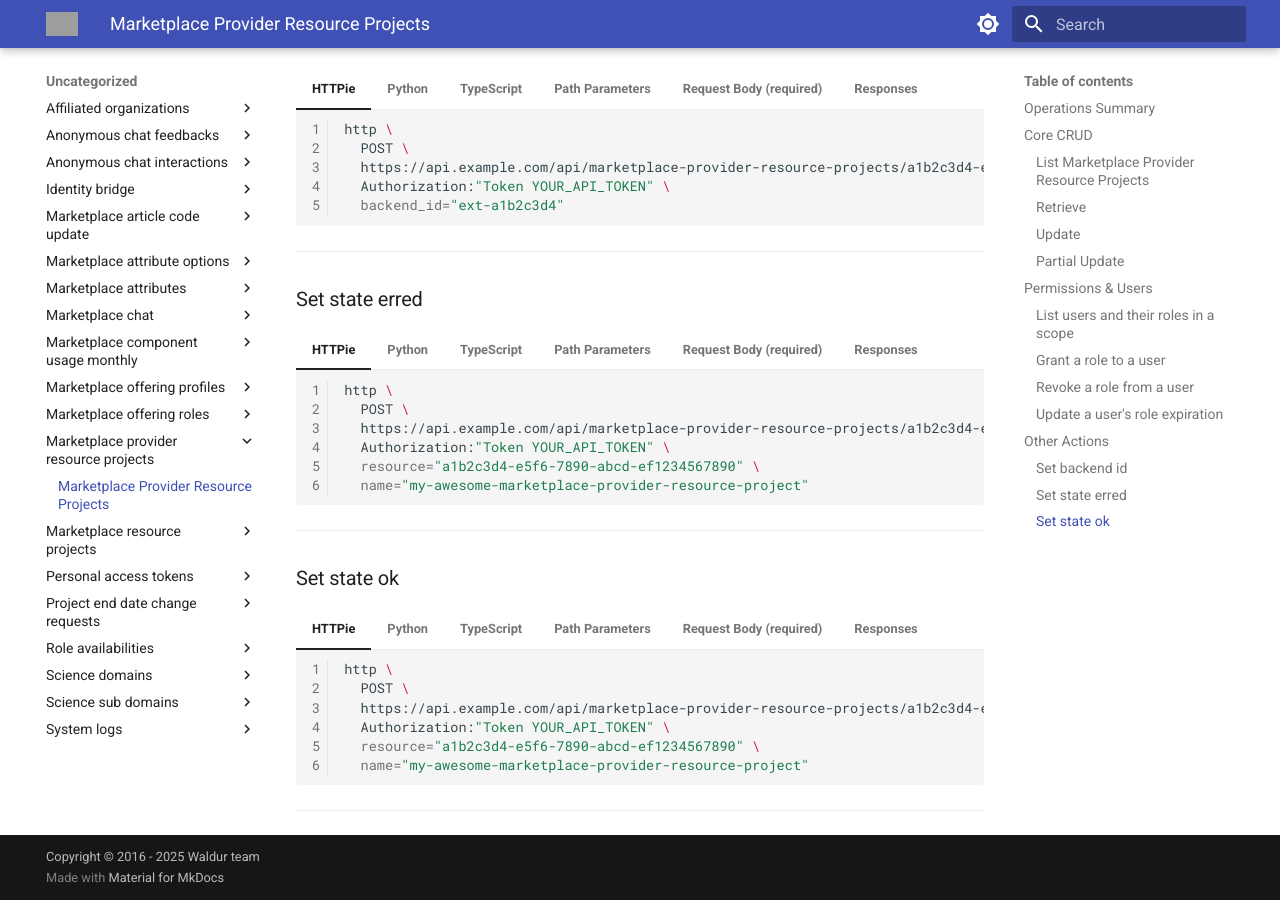
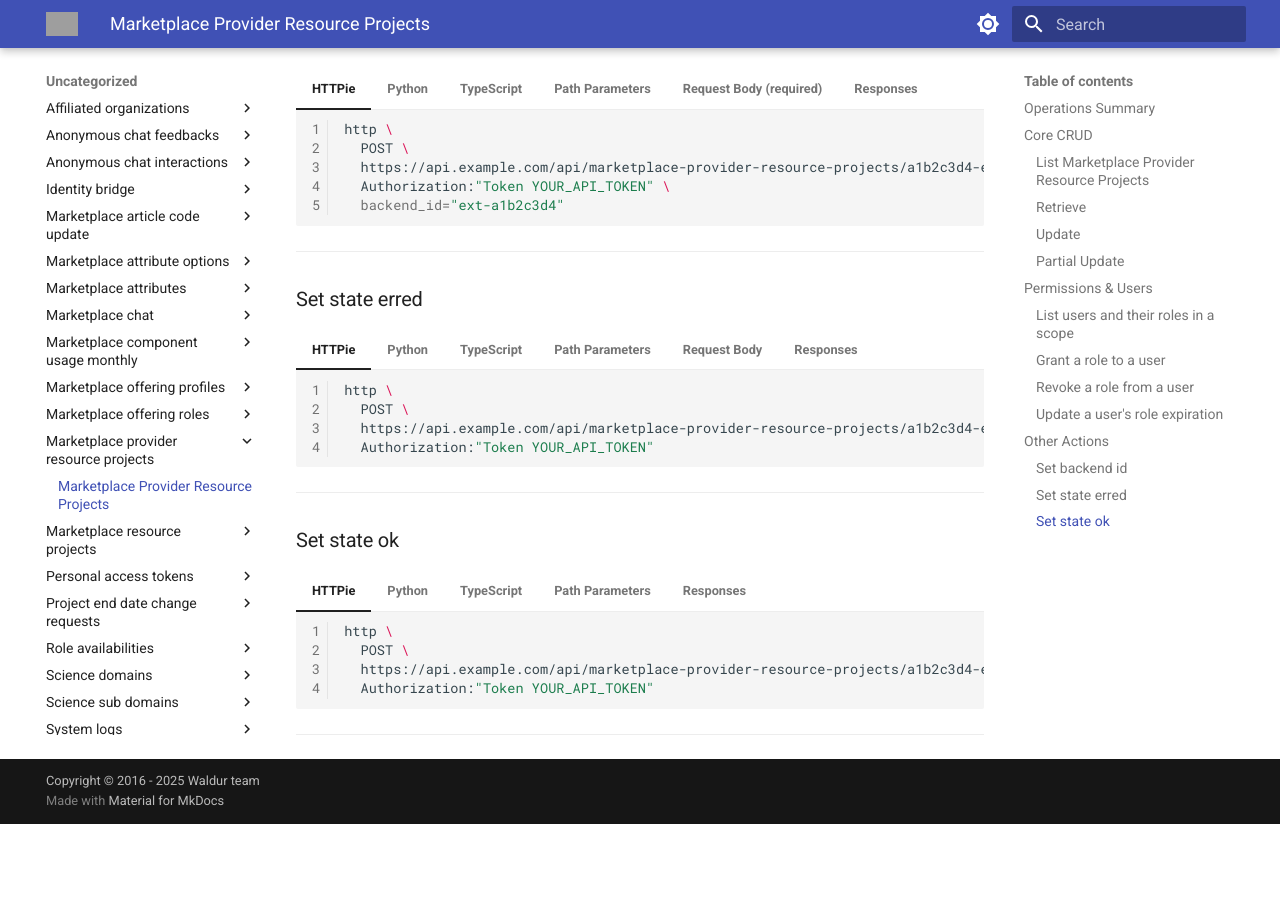
Before and after one commit to waldur/api-docs, an MkDocs documentation site: the page built from docs/uncategorized/marketplace-provider-resource-projects/marketplace-provider-resource-projects.md, in a window 1280 px wide and 900 px high, scrolled down 3814 px. Built offline with MkDocs 1.6.1 and Material for MkDocs 9.7.7, drawn with Linux system fonts in a browser that asks for light colours; the version menu is left out; after the commit the page ends 4638 px from its top, so only the background shows below that; grey boxes are pictures that could not be loaded.

Commit message:
docs: Auto-generate API reference from https://code.opennodecloud.com/waldur/waldur-sdk-docs-generator

````diff
--- a/docs/uncategorized/marketplace-provider-resource-projects/marketplace-provider-resource-projects.md
+++ b/docs/uncategorized/marketplace-provider-resource-projects/marketplace-provider-resource-projects.md
@@ -867,26 +871,21 @@ Updates the expiration time for a user's existing role in the current scope. Thi
     http \
       POST \
       https://api.example.com/api/marketplace-provider-resource-projects/a1b2c3d4-e5f6-7890-abcd-ef1234567890/set_state_erred/ \
-      Authorization:"Token YOUR_API_TOKEN" \
-      resource="a1b2c3d4-e5f6-7890-abcd-ef1234567890" \
-      name="my-awesome-marketplace-provider-resource-project"
+      Authorization:"Token YOUR_API_TOKEN"
     ```
 
 === "Python"
 
     ```python
     from waldur_api_client.client import AuthenticatedClient
-    from waldur_api_client.models.resource_project_request import ResourceProjectRequest # (1)
+    from waldur_api_client.models.resource_project_error_message_request import ResourceProjectErrorMessageRequest # (1)
     from waldur_api_client.api.marketplace_provider_resource_projects import marketplace_provider_resource_projects_set_state_erred # (2)
 
     client = AuthenticatedClient(
         base_url="https://api.example.com", token="YOUR_API_TOKEN"
     )
 
-    body_data = ResourceProjectRequest(
-        resource="a1b2c3d4-e5f6-7890-abcd-ef1234567890",
-        name="my-awesome-marketplace-provider-resource-project"
-    )
+    body_data = ResourceProjectErrorMessageRequest()
     response = marketplace_provider_resource_projects_set_state_erred.sync(
         uuid="a1b2c3d4-e5f6-7890-abcd-ef1234567890",
         client=client,
@@ -910,10 +909,6 @@ Updates the expiration time for a user's existing role in the current scope. Thi
       auth: "Token YOUR_API_TOKEN",
       path: {
         "uuid": "a1b2c3d4-e5f6-7890-abcd-ef1234567890"
-      },
-      body: {
-        "resource": "a1b2c3d4-e5f6-7890-abcd-ef1234567890",
-        "name": "my-awesome-marketplace-provider-resource-project"
       }
     });
       console.log('Success:', response);
@@ -930,14 +925,11 @@ Updates the expiration time for a user's existing role in the current scope. Thi
     | `uuid` | string (uuid) | ✓ |
 
 
-=== "Request Body (required)"
+=== "Request Body"
 
     | Field | Type | Required | Description |
     |---|---|---|---|
-    | `resource` | string (uuid) | ✓ |  |
-    | `name` | string | ✓ |  |
-    | `description` | string |  |  |
-    | `limits` | any |  | Dictionary mapping component types to quota values. Same format as Resource.limits. |
+    | `error_message` | string |  | Free-form description of why the project transitioned to Erred.<br>_Constraints: default: ``_ |
 
 
 === "Responses"
@@ -946,18 +938,7 @@ Updates the expiration time for a user's existing role in the current scope. Thi
 
     | Field | Type | Description |
     |---|---|---|
-    | `uuid` | string (uuid) |  |
-    | `resource` | string (uuid) |  |
-    | `name` | string |  |
-    | `description` | string |  |
-    | `backend_id` | string |  |
-    | `state` | string |  |
-    | `limits` | any | Dictionary mapping component types to quota values. Same format as Resource.limits. |
-    | `current_usages` | any | Dictionary mapping component types to current usage amounts. Populated by backend synchronization. |
-    | `resource_uuid` | string (uuid) |  |
-    | `resource_name` | string |  |
-    | `created` | string (date-time) |  |
-    | `modified` | string (date-time) |  |
+    | `error_message` | string | Free-form description of why the project transitioned to Erred. |
 
 ---
 
@@ -970,38 +951,28 @@ Updates the expiration time for a user's existing role in the current scope. Thi
     http \
       POST \
       https://api.example.com/api/marketplace-provider-resource-projects/a1b2c3d4-e5f6-7890-abcd-ef1234567890/set_state_ok/ \
-      Authorization:"Token YOUR_API_TOKEN" \
-      resource="a1b2c3d4-e5f6-7890-abcd-ef1234567890" \
-      name="my-awesome-marketplace-provider-resource-project"
+      Authorization:"Token YOUR_API_TOKEN"
     ```
 
 === "Python"
 
     ```python
     from waldur_api_client.client import AuthenticatedClient
-    from waldur_api_client.models.resource_project_request import ResourceProjectRequest # (1)
-    from waldur_api_client.api.marketplace_provider_resource_projects import marketplace_provider_resource_projects_set_state_ok # (2)
+    from waldur_api_client.api.marketplace_provider_resource_projects import marketplace_provider_resource_projects_set_state_ok # (1)
 
     client = AuthenticatedClient(
         base_url="https://api.example.com", token="YOUR_API_TOKEN"
     )
-
-    body_data = ResourceProjectRequest(
-        resource="a1b2c3d4-e5f6-7890-abcd-ef1234567890",
-        name="my-awesome-marketplace-provider-resource-project"
-    )
     response = marketplace_provider_resource_projects_set_state_ok.sync(
         uuid="a1b2c3d4-e5f6-7890-abcd-ef1234567890",
-        client=client,
-        body=body_data
+        client=client
     )
 
     print(response)
     ```
 
 
-    1.  **Model Source:** [`ResourceProjectRequest`](https://github.com/waldur/py-client/blob/main/waldur_api_client/models/resource_project_request.py)
-    2.  **API Source:** [`marketplace_provider_resource_projects_set_state_ok`](https://github.com/waldur/py-client/blob/main/waldur_api_client/api/marketplace_provider_resource_projects/marketplace_provider_resource_projects_set_state_ok.py)
+    1.  **API Source:** [`marketplace_provider_resource_projects_set_state_ok`](https://github.com/waldur/py-client/blob/main/waldur_api_client/api/marketplace_provider_resource_projects/marketplace_provider_resource_projects_set_state_ok.py)
 
 === "TypeScript"
 
@@ -1013,10 +984,6 @@ Updates the expiration time for a user's existing role in the current scope. Thi
       auth: "Token YOUR_API_TOKEN",
       path: {
         "uuid": "a1b2c3d4-e5f6-7890-abcd-ef1234567890"
-      },
-      body: {
-        "resource": "a1b2c3d4-e5f6-7890-abcd-ef1234567890",
-        "name": "my-awesome-marketplace-provider-resource-project"
       }
     });
       console.log('Success:', response);
@@ -1033,33 +1000,9 @@ Updates the expiration time for a user's existing role in the current scope. Thi
     | `uuid` | string (uuid) | ✓ |
 
 
-=== "Request Body (required)"
-
-    | Field | Type | Required | Description |
-    |---|---|---|---|
-    | `resource` | string (uuid) | ✓ |  |
-    | `name` | string | ✓ |  |
-    | `description` | string |  |  |
-    | `limits` | any |  | Dictionary mapping component types to quota values. Same format as Resource.limits. |
-
-
 === "Responses"
 
     **`200`** -
 
-    | Field | Type | Description |
-    |---|---|---|
-    | `uuid` | string (uuid) |  |
-    | `resource` | string (uuid) |  |
-    | `name` | string |  |
-    | `description` | string |  |
-    | `backend_id` | string |  |
-    | `state` | string |  |
-    | `limits` | any | Dictionary mapping component types to quota values. Same format as Resource.limits. |
-    | `current_usages` | any | Dictionary mapping component types to current usage amounts. Populated by backend synchronization. |
-    | `resource_uuid` | string (uuid) |  |
-    | `resource_name` | string |  |
-    | `created` | string (date-time) |  |
-    | `modified` | string (date-time) |  |
 
 ---
````
Also changed, not shown: other parts of docs/uncategorized/marketplace-provider-resource-projects/marketplace-provider-resource-projects.md (+5 -1 lines), docs/uncategorized/marketplace-resource-projects/marketplace-resource-projects.md (+5 -0 lines).
